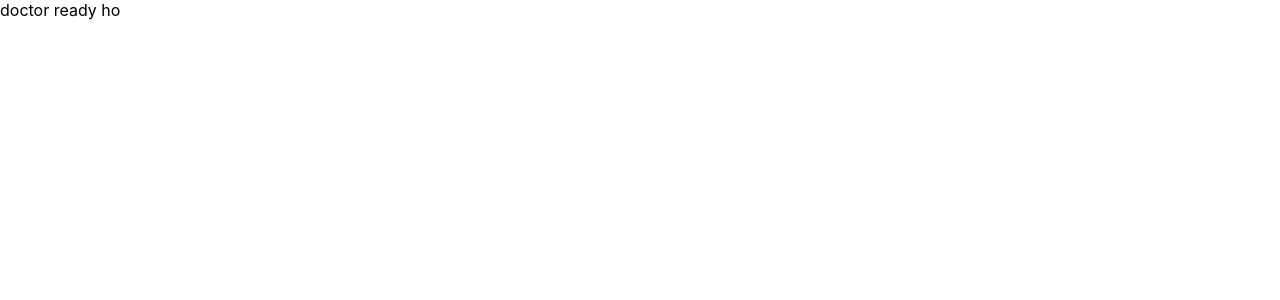
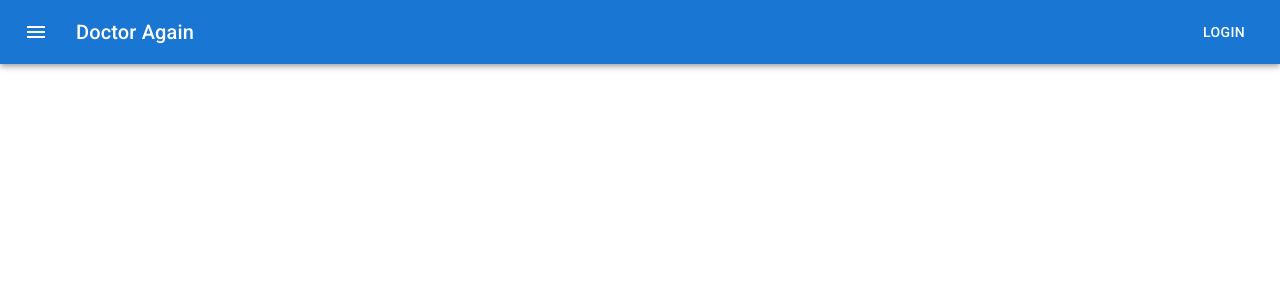
Before and after one commit to Arifuzzamanac/dortor-app-again, a React (Create React App) app: page / in a window 1280 px wide. Shown: the top 300 px of the page. Built offline with nearby package versions, Linux system fonts and the light colour scheme.

Commit message:
again commit

```diff
--- a/package.json
+++ b/package.json
@@ -3,11 +3,16 @@
   "version": "0.1.0",
   "private": true,
   "dependencies": {
+    "@emotion/react": "^11.6.0",
+    "@emotion/styled": "^11.6.0",
+    "@mui/icons-material": "^5.1.1",
+    "@mui/material": "^5.1.1",
     "@testing-library/jest-dom": "^5.15.0",
     "@testing-library/react": "^11.2.7",
     "@testing-library/user-event": "^12.8.3",
     "react": "^17.0.2",
     "react-dom": "^17.0.2",
+    "react-router-dom": "^5.3.0",
     "react-scripts": "4.0.3",
     "web-vitals": "^1.1.2"
   },
--- a/public/index.html
+++ b/public/index.html
@@ -1,20 +1,20 @@
 <!DOCTYPE html>
 <html lang="en">
+
 <head>
   <meta charset="utf-8" />
   <link rel="icon" href="%PUBLIC_URL%/favicon.ico" />
   <meta name="viewport" content="width=device-width, initial-scale=1" />
   <meta name="theme-color" content="#000000" />
-    <meta
-      name="description"
-      content="Web site created using create-react-app"
-    />
+  <meta name="description" content="Web site created using create-react-app" />
   <link rel="apple-touch-icon" href="%PUBLIC_URL%/logo192.png" />
   <!--
       manifest.json provides metadata used when your web app is installed on a
       user's mobile device or desktop. See https://developers.google.com/web/fundamentals/web-app-manifest/
     -->
   <link rel="manifest" href="%PUBLIC_URL%/manifest.json" />
+  <!-- mui font  -->
+  <link rel="stylesheet" href="https://fonts.googleapis.com/css?family=Roboto:300,400,500,700&display=swap" />
   <!--
       Notice the use of %PUBLIC_URL% in the tags above.
       It will be replaced with the URL of the `public` folder during the build.
@@ -26,6 +26,7 @@
     -->
   <title>React App</title>
 </head>
+
 <body>
   <noscript>You need to enable JavaScript to run this app.</noscript>
   <div id="root"></div>
@@ -40,4 +41,5 @@
       To create a production bundle, use `npm run build` or `yarn build`.
     -->
 </body>
+
 </html>
--- a/src/App.js
+++ b/src/App.js
@@ -1,10 +1,22 @@
 import './App.css';
+import { BrowserRouter as Router, Switch, Route } from "react-router-dom";
+import Home from './Pages/Home/Home/Home';
 
 function App() {
   return (
-    <div>
-      doctor ready ho
-    </div>
+    <Router>
+      <Switch>
+        <Route path="/about">
+          <Home />
+        </Route>
+        <Route path="/users">
+          <Home />
+        </Route>
+        <Route exact path="/">
+          <Home />
+        </Route>
+      </Switch>
+    </Router>
   );
 }
 
--- /dev/null
+++ b/src/Pages/Home/Home/Home.js
@@ -0,0 +1,12 @@
+import React from 'react';
+import Navigation from './Shared/Navigation/Navigation';
+
+const Home = () => {
+  return (
+    <div>
+      <Navigation></Navigation>
+    </div>
+  );
+};
+
+export default Home;
--- /dev/null
+++ b/src/Pages/Home/Home/Shared/Navigation/Navigation.js
@@ -0,0 +1,34 @@
+import React from 'react';
+import AppBar from '@mui/material/AppBar';
+import Box from '@mui/material/Box';
+import Toolbar from '@mui/material/Toolbar';
+import Typography from '@mui/material/Typography';
+import Button from '@mui/material/Button';
+import IconButton from '@mui/material/IconButton';
+import MenuIcon from '@mui/icons-material/Menu';
+
+const Navigation = () => {
+  return (
+    <Box sx={{ flexGrow: 1 }}>
+      <AppBar position="static">
+        <Toolbar>
+          <IconButton
+            size="large"
+            edge="start"
+            color="inherit"
+            aria-label="menu"
+            sx={{ mr: 2 }}
+          >
+            <MenuIcon />
+          </IconButton>
+          <Typography variant="h6" component="div" sx={{ flexGrow: 1 }}>
+            Doctor Again
+          </Typography>
+          <Button color="inherit">Login</Button>
+        </Toolbar>
+      </AppBar>
+    </Box>
+  );
+};
+
+export default Navigation;
--- /dev/null
+++ b/text.js
@@ -0,0 +1,3 @@
+git add .
+git commit -m"again commit"
+git push
```
Also changed, not shown: 1 other file (tests, documents, lock files or other folders). Lines whose indentation alone changed are shown as unchanged.
